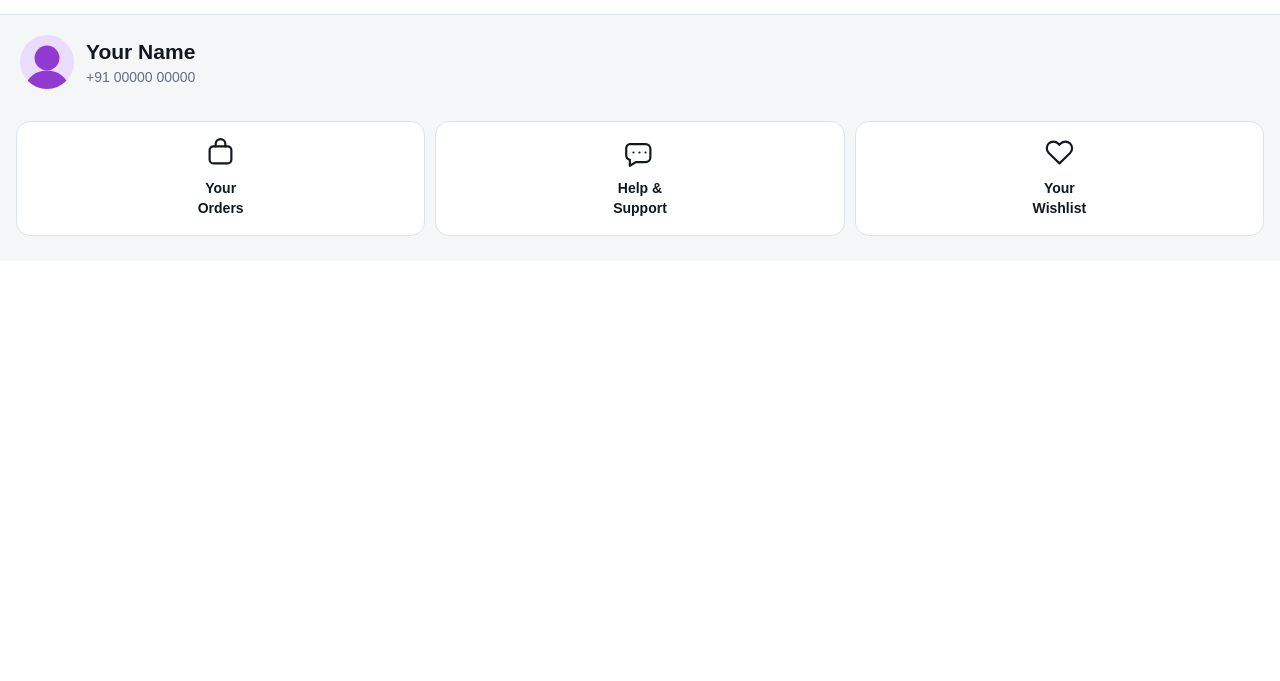
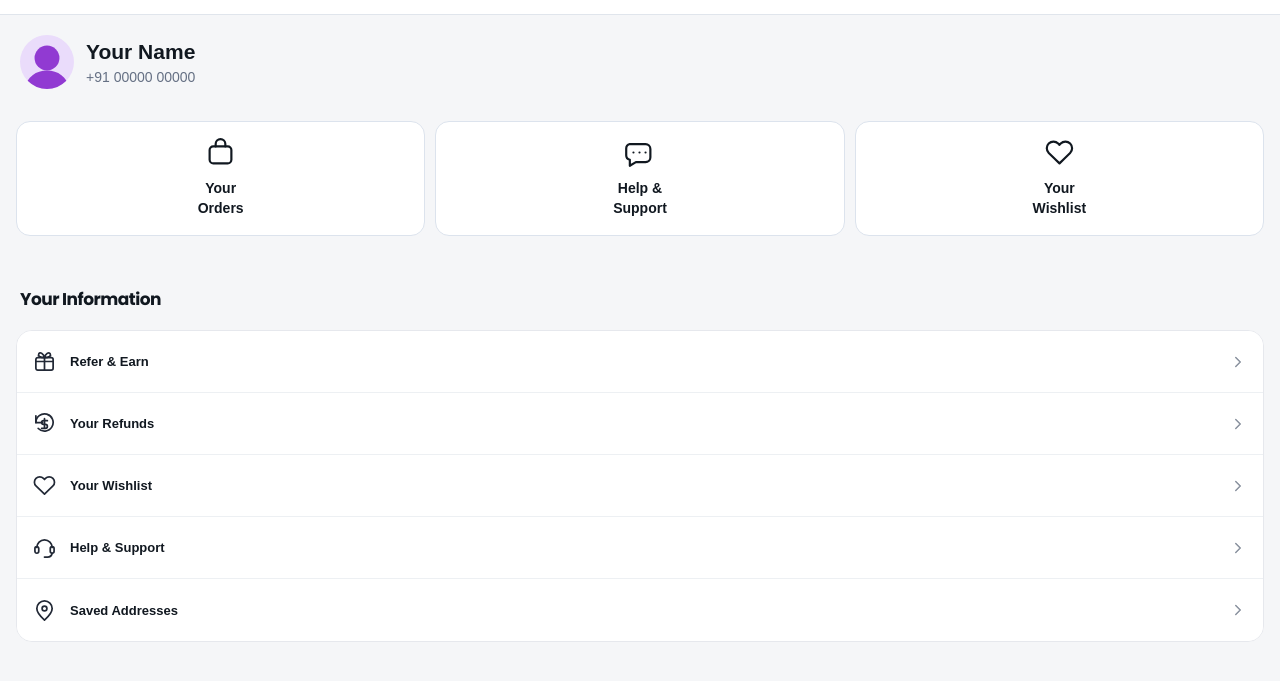
Before and after one commit to cezonalsolutions/mithialogin, a plain HTML site: page index.html in a window 1280 px wide. Shown: the part 95-776 px from the top of the page. Drawn offline with Linux system fonts and the light colour scheme.

Commit message:
Update index.html

```diff
--- a/index.html
+++ b/index.html
@@ -6,7 +6,15 @@
 <meta name="viewport" content="width=device-width, initial-scale=1.0">
 <title>MITHAI - Profile</title>
 
+<link href="https://fonts.googleapis.com/css2?family=Poppins:wght@600;700&display=swap" rel="stylesheet">
+
 <style>
+/* PAGE */
+body {
+  margin: 0;
+  background: #f5f6f8;
+}
+
 /* FIXED HEADER */
 .mithai-profile-header {
   position: fixed;
@@ -56,28 +64,20 @@
   color: #111820;
 }
 
-/* PROFILE DETAILS - FULL WIDTH BACKGROUND */
+/* PROFILE DETAILS */
 .mithai-profile-details {
   margin-top: 110px;
   padding: 20px;
   display: flex;
   align-items: center;
   gap: 12px;
-
   background: #f5f6f8;
   font-family: Arial, sans-serif;
-
-  /* FULL SCREEN WIDTH */
-  width: 100vw;
-  max-width: none;
+  width: 100%;
   box-sizing: border-box;
-
-  /* REMOVE PARENT SIDE GAPS */
-  margin-left: calc(50% - 50vw);
-  margin-right: 0;
 }
 
-/* SMALL PROFILE CIRCLE */
+/* PROFILE CIRCLE */
 .mithai-profile-avatar {
   width: 54px;
   height: 54px;
@@ -90,7 +90,6 @@
   overflow: hidden;
 }
 
-/* OLD PURPLE ICON */
 .mithai-profile-avatar svg {
   width: 64px;
   height: 64px;
@@ -126,8 +125,7 @@
   gap: 10px;
   padding: 12px 16px 25px;
   background: #f5f6f8;
-  width: 100vw;
-  margin-left: calc(50% - 50vw);
+  width: 100%;
   box-sizing: border-box;
 }
 
@@ -170,6 +168,79 @@
 .mithai-profile-action:active {
   background: #f9f5fc;
   transform: scale(0.98);
+}
+
+/* YOUR INFORMATION HEADING */
+.mithai-info-heading {
+  margin: 25px 0 18px 20px;
+  font-family: 'Poppins', sans-serif;
+  font-size: 17px;
+  font-weight: 700;
+  letter-spacing: -0.5px;
+  color: #111820;
+  text-align: left;
+}
+
+/* INFORMATION WHITE BOX */
+.mithai-info-box {
+  margin: 0 16px 25px;
+  background: #ffffff;
+  border: 1px solid #e6e8ed;
+  border-radius: 16px;
+  overflow: hidden;
+  font-family: 'Poppins', sans-serif;
+}
+
+/* INFORMATION ROW */
+.mithai-info-item {
+  width: 100%;
+  min-height: 62px;
+  display: flex;
+  align-items: center;
+  gap: 14px;
+  padding: 15px 16px;
+  border: none;
+  border-bottom: 1px solid #edf0f3;
+  background: #ffffff;
+  text-align: left;
+  cursor: pointer;
+  box-sizing: border-box;
+}
+
+.mithai-info-item:last-child {
+  border-bottom: none;
+}
+
+.mithai-info-icon {
+  width: 23px;
+  height: 23px;
+  fill: none;
+  stroke: #222936;
+  stroke-width: 1.8;
+  stroke-linecap: round;
+  stroke-linejoin: round;
+  flex-shrink: 0;
+}
+
+.mithai-info-text {
+  flex: 1;
+  font-size: 13px;
+  font-weight: 600;
+  color: #111820;
+}
+
+.mithai-info-arrow {
+  width: 18px;
+  height: 18px;
+  fill: none;
+  stroke: #89919e;
+  stroke-width: 2;
+  stroke-linecap: round;
+  stroke-linejoin: round;
+}
+
+.mithai-info-item:active {
+  background: #f7f7f9;
 }
 </style>
 </head>
@@ -222,41 +293,115 @@
 <div class="mithai-profile-quick-actions">
 
   <!-- YOUR ORDERS -->
-  <button class="mithai-profile-action"
-          type="button"
-          onclick="window.location.href='orders.html'">
-
+  <button
+    class="mithai-profile-action"
+    type="button"
+    onclick="window.location.href='orders.html'"
+  >
     <svg viewBox="0 0 24 24">
       <rect x="3" y="7" width="18" height="14" rx="3"/>
       <path d="M8 7V5a4 4 0 0 1 8 0v2"/>
     </svg>
-
     <span>Your<br>Orders</span>
   </button>
 
   <!-- HELP & SUPPORT -->
-  <button class="mithai-profile-action"
-          type="button"
-          onclick="window.location.href='support.html'">
-
+  <button
+    class="mithai-profile-action"
+    type="button"
+    onclick="window.location.href='support.html'"
+  >
     <svg viewBox="0 0 24 24">
       <path d="M4 5h13a4 4 0 0 1 4 4v7a4 4 0 0 1-4 4H9l-5 3v-5a4 4 0 0 1-3-4V9a4 4 0 0 1 3-4Z"/>
       <path d="M7 12h.01M12 12h.01M17 12h.01"/>
     </svg>
-
     <span>Help &amp;<br>Support</span>
   </button>
 
   <!-- YOUR WISHLIST -->
-  <button class="mithai-profile-action"
-          type="button"
-          onclick="window.location.href='wishlist.html'">
-
+  <button
+    class="mithai-profile-action"
+    type="button"
+    onclick="window.location.href='wishlist.html'"
+  >
     <svg viewBox="0 0 24 24">
       <path d="M20.8 4.6a5.5 5.5 0 0 0-7.8 0L12 5.7l-1.1-1.1a5.5 5.5 0 0 0-7.8 7.8L12 21l8.8-8.6a5.5 5.5 0 0 0 0-7.8Z"/>
     </svg>
+    <span>Your<br>Wishlist</span>
+  </button>
 
-    <span>Your<br>Wishlist</span>
+</div>
+<!-- THREE BOXES END -->
+
+<!-- YOUR INFORMATION HEADING -->
+<h2 class="mithai-info-heading">
+  Your Information
+</h2>
+
+<!-- YOUR INFORMATION OPTIONS -->
+<div class="mithai-info-box">
+
+  <!-- REFER & EARN -->
+  <button class="mithai-info-item" type="button">
+    <svg class="mithai-info-icon" viewBox="0 0 24 24">
+      <rect x="3" y="8" width="18" height="13" rx="2"/>
+      <path d="M12 8v13M3 12h18"/>
+      <path d="M12 8C7 8 5 6 6 4s5-1 6 4ZM12 8c5 0 7-2 6-4s-5-1-6 4Z"/>
+    </svg>
+    <span class="mithai-info-text">Refer &amp; Earn</span>
+    <svg class="mithai-info-arrow" viewBox="0 0 24 24">
+      <path d="m9 18 6-6-6-6"/>
+    </svg>
+  </button>
+
+  <!-- YOUR REFUNDS -->
+  <button class="mithai-info-item" type="button">
+    <svg class="mithai-info-icon" viewBox="0 0 24 24">
+      <path d="M3 11a9 9 0 1 1 2.5 6.2"/>
+      <path d="M3 4v7h7"/>
+      <path d="M12 7v10M15 9h-4a2 2 0 0 0 0 4h2a2 2 0 0 1 0 4H9"/>
+    </svg>
+    <span class="mithai-info-text">Your Refunds</span>
+    <svg class="mithai-info-arrow" viewBox="0 0 24 24">
+      <path d="m9 18 6-6-6-6"/>
+    </svg>
+  </button>
+
+  <!-- YOUR WISHLIST -->
+  <button class="mithai-info-item" type="button">
+    <svg class="mithai-info-icon" viewBox="0 0 24 24">
+      <path d="M20.8 4.6a5.5 5.5 0 0 0-7.8 0L12 5.7l-1.1-1.1a5.5 5.5 0 0 0-7.8 7.8L12 21l8.8-8.6a5.5 5.5 0 0 0 0-7.8Z"/>
+    </svg>
+    <span class="mithai-info-text">Your Wishlist</span>
+    <svg class="mithai-info-arrow" viewBox="0 0 24 24">
+      <path d="m9 18 6-6-6-6"/>
+    </svg>
+  </button>
+
+  <!-- HELP & SUPPORT -->
+  <button class="mithai-info-item" type="button">
+    <svg class="mithai-info-icon" viewBox="0 0 24 24">
+      <path d="M4 12a8 8 0 0 1 16 0"/>
+      <rect x="2" y="11" width="4" height="7" rx="2"/>
+      <rect x="18" y="11" width="4" height="7" rx="2"/>
+      <path d="M20 18a5 5 0 0 1-5 4h-3"/>
+    </svg>
+    <span class="mithai-info-text">Help &amp; Support</span>
+    <svg class="mithai-info-arrow" viewBox="0 0 24 24">
+      <path d="m9 18 6-6-6-6"/>
+    </svg>
+  </button>
+
+  <!-- SAVED ADDRESSES -->
+  <button class="mithai-info-item" type="button">
+    <svg class="mithai-info-icon" viewBox="0 0 24 24">
+      <path d="M20 10c0 5-8 12-8 12S4 15 4 10a8 8 0 1 1 16 0Z"/>
+      <circle cx="12" cy="10" r="2.5"/>
+    </svg>
+    <span class="mithai-info-text">Saved Addresses</span>
+    <svg class="mithai-info-arrow" viewBox="0 0 24 24">
+      <path d="m9 18 6-6-6-6"/>
+    </svg>
   </button>
 
 </div>
```
